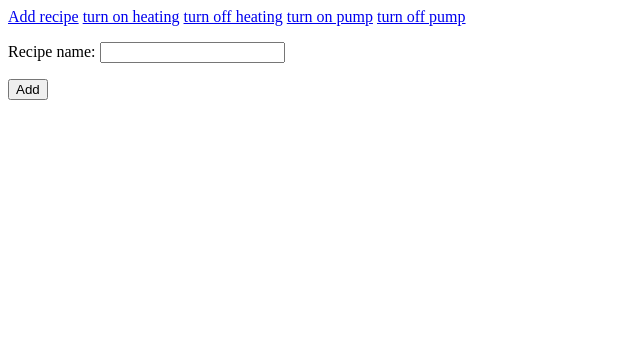
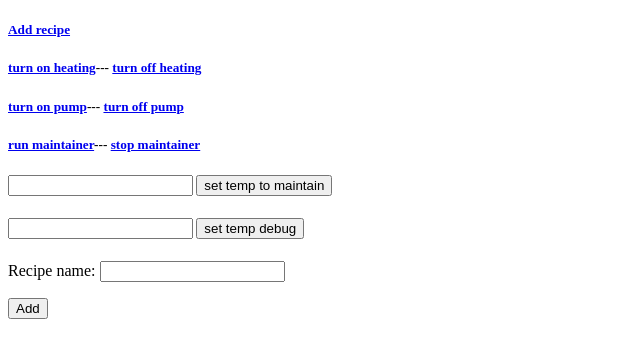
Before and after one commit to roman-dudin/iBrewery, a Flask app: page /add_recipe in a window 1280 px wide. Shown: the top 358 px of the page, without its empty margins (0-640 px from the left). Run offline with Flask 2, Linux system fonts and the light colour scheme.

Commit message:
Added logic to maintain temperature. Added mocks to test without on pc. Added logs.

```diff
--- a/app.py
+++ b/app.py
@@ -2,10 +2,40 @@ from flask import Flask, render_template, request, redirect, url_for, flash
 from datetime import datetime
 import hal
 import mcp3008
+import threading
+import time
 
 app = Flask(__name__)
 recipes = []
 app.config['SECRET_KEY'] = 'dsfsdf'
+maintainer = None
+temp_to_maintain = 100
+
+
+def maintain_temp(accuracy=0.05):
+    global temp_to_maintain
+    while maintainer != None:
+        cur_temp = hal.get_temp()
+        if cur_temp < temp_to_maintain - (temp_to_maintain*accuracy):
+            hal.switch_heating(True)
+        elif cur_temp > temp_to_maintain + (temp_to_maintain*accuracy):
+            hal.switch_heating(False)
+
+        time.sleep(1)
+
+
+def stop_maintainer():
+    global maintainer
+    maintainer = None
+
+
+def run_maintainer():
+    global maintainer
+    if maintainer != None:
+        return
+
+    maintainer = threading.Thread(target=maintain_temp)
+    maintainer.start()
 
 
 def store_recipe(recipe_name):
@@ -61,5 +91,30 @@ def gettemp():
     return render_template('index.html', temp=t)
 
 
+@app.route('/runmaintainer', methods=['GET'])
+def runmaintainer():
+    run_maintainer()
+    return render_template('index.html')
+
+
+@app.route('/stopmaintainer', methods=['GET'])
+def stopmaintainer():
+    stop_maintainer()
+    return render_template('index.html')
+
+
+@app.route('/settempdebug', methods=['POST'])
+def settempdebug():
+    hal.set_temp(int(request.form['temp']))
+    return render_template('index.html', tempToMaintain=temp_to_maintain, tempToDebug=hal.get_temp())
+
+
+@app.route('/settemptomaintain', methods=['POST'])
+def settemptomaintain():
+    global temp_to_maintain
+    temp_to_maintain = int(request.form['temp'])
+    return render_template('index.html', tempToMaintain=temp_to_maintain, tempToDebug=hal.get_temp())
+
+
 if __name__ == '__main__':
     app.run(debug=True, host='0.0.0.0')
--- a/templates/base.html
+++ b/templates/base.html
@@ -19,12 +19,37 @@
     </article>
 </div>
 {% block menu %}
-    <a href="{{ url_for('add_recipe') }}">Add recipe</a>
-
-    <a href="{{ url_for('turnonheating') }}">turn on heating</a>
-    <a href="{{ url_for('turnoffheating') }}">turn off heating</a>
-    <a href="{{ url_for('turnonpump') }}">turn on pump</a>
-    <a href="{{ url_for('turnoffpump') }}">turn off pump</a>
+    <h5>
+        <a href="{{ url_for('add_recipe') }}">Add recipe</a>
+    </h5>
+    <h5>
+        <a href="{{ url_for('turnonheating') }}">turn on heating</a>---
+        <a href="{{ url_for('turnoffheating') }}">turn off heating</a>
+    </h5>
+    <h5>
+        <a href="{{ url_for('turnonpump') }}">turn on pump</a>---
+        <a href="{{ url_for('turnoffpump') }}">turn off pump</a>
+    </h5>
+    <h5>
+        <a href="{{ url_for('runmaintainer') }}">run maintainer</a>---
+        <a href="{{ url_for('stopmaintainer') }}">stop maintainer</a>
+    </h5>
+    <h5>
+        <form action="{{ url_for('settemptomaintain') }}" method="POST">
+            <span>
+                <input type="number" name=temp value={{tempToMaintain}}>
+                <input type=submit value="set temp to maintain">
+            </span>
+        </form>
+    </h5>
+    <h5>
+        <form action="{{ url_for('settempdebug') }}" method="POST">
+            <span>
+                <input type="number" name=temp value={{tempToDebug}}>
+                <input type=submit value="set temp debug">
+            </span>
+        </form>
+    </h5>
 {% endblock %}
 {% block content %}
 {% endblock %}
```
Also changed, not shown: hal.py (+22 -2 lines), mcp3008.py (+12 -4 lines), mock.py (added, +35 -0 lines).
